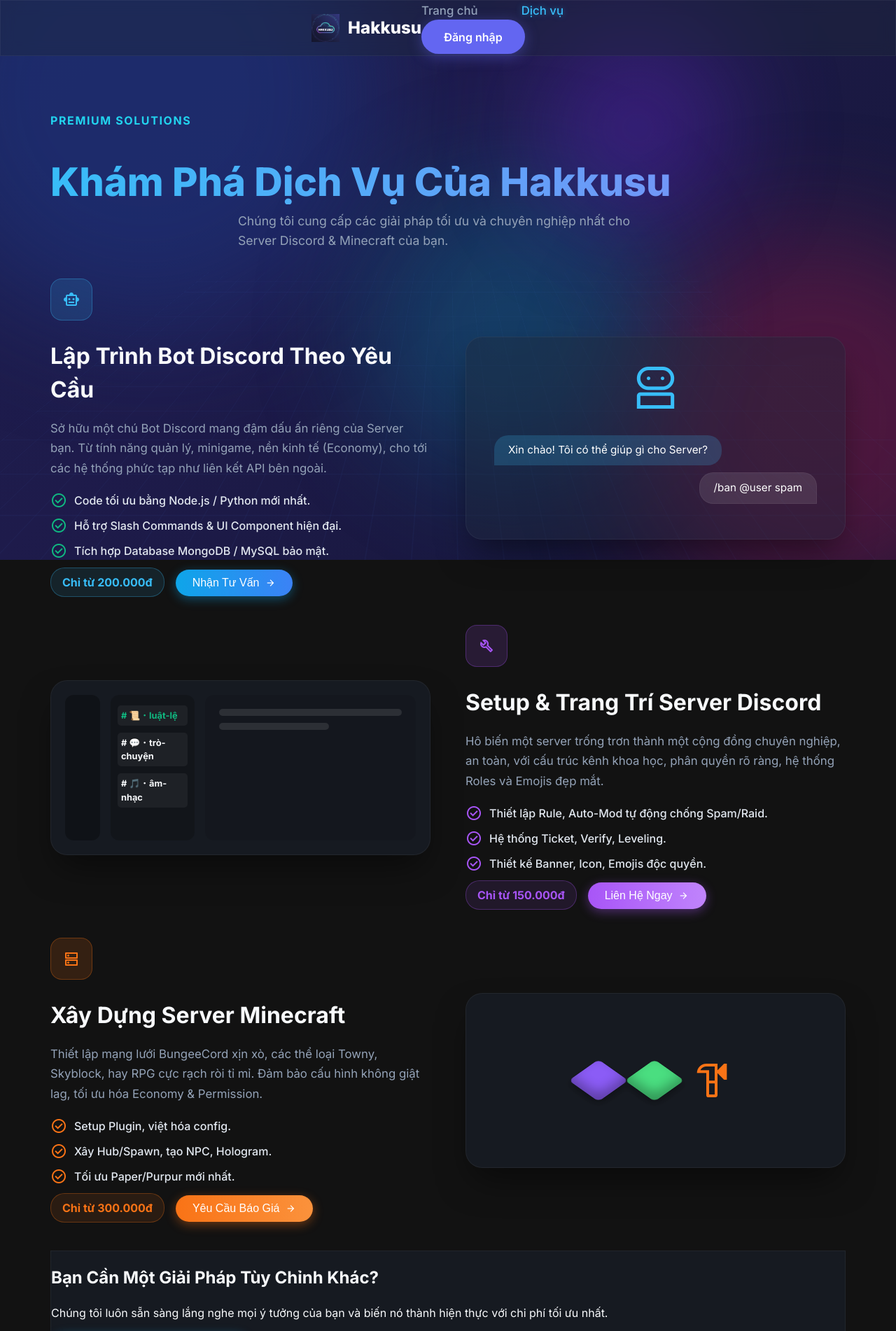
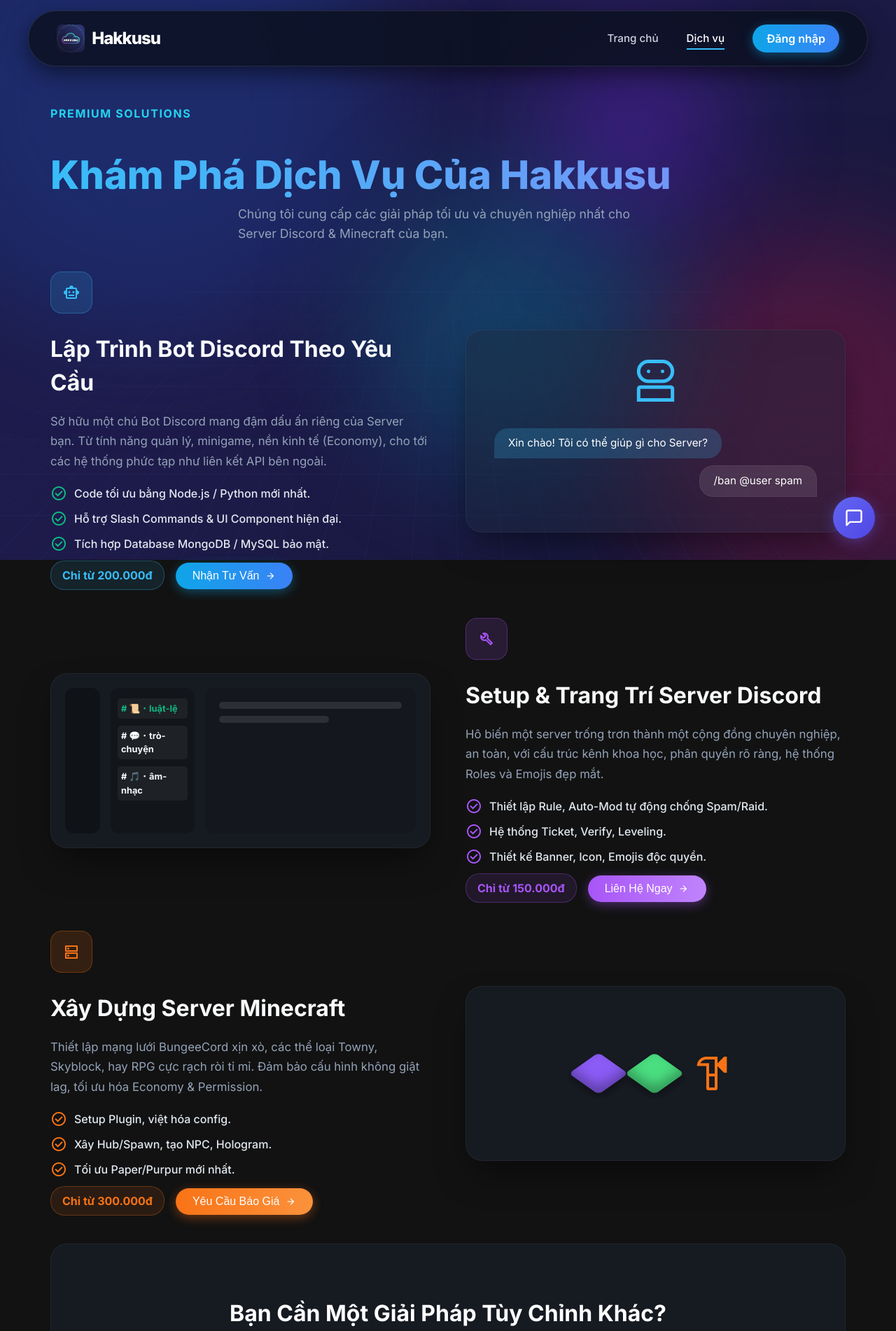
Before and after one commit to tobihax169/hakkusu, a Vue app: page /services in a window 1280 px wide. Shown: the top 1902 px of the page at 70% size. Built offline with nearby package versions, Linux system fonts and the light colour scheme.

Commit message:
sua layout

```diff
--- a/src/components/ChatWidget.vue
+++ b/src/components/ChatWidget.vue
@@ -1,5 +1,5 @@
 <script setup>
-import { ref, watch, nextTick, computed } from 'vue';
+import { ref, watch, nextTick, computed, onMounted, onUnmounted } from 'vue';
 import { useRouter } from 'vue-router';
 
 // State
@@ -119,6 +119,14 @@
   }
 };
 
+onMounted(() => {
+  window.addEventListener('open-chat', openChat);
+});
+
+onUnmounted(() => {
+  window.removeEventListener('open-chat', openChat);
+});
+
 const fileInput = ref(null);
 
 const triggerFileInput = () => {
@@ -214,8 +222,8 @@
 
 <template>
   <div class="chat-container">
-    <!-- Chat Launcher Button (Only show if logged in and not open) -->
-    <button v-if="!isOpen && isLoggedIn" @click="openChat" class="chat-launcher animate-fade-in">
+    <!-- Chat Launcher Button -->
+    <button v-if="!isOpen" @click="openChat" class="chat-launcher animate-fade-in">
       <svg viewBox="0 0 24 24" width="28" height="28" stroke="currentColor" stroke-width="2" fill="none" stroke-linecap="round" stroke-linejoin="round">
         <path d="M21 15a2 2 0 0 1-2 2H7l-4 4V5a2 2 0 0 1 2-2h14a2 2 0 0 1 2 2z"></path>
       </svg>
--- a/src/views/HomeView.vue
+++ b/src/views/HomeView.vue
@@ -20,6 +20,14 @@
 const toggleLang = () => {
   locale.value = locale.value === 'vi' ? 'en' : 'vi'
   localStorage.setItem('lang', locale.value)
+}
+
+const handleContact = () => {
+  if (!userName.value) {
+    router.push('/auth/login')
+  } else {
+    window.dispatchEvent(new CustomEvent('open-chat'))
+  }
 }
 
 const fetchBalance = async () => {
@@ -242,7 +250,7 @@
             <li><a href="#">Trung tâm trợ giúp</a></li>
             <li><a href="#">Điều khoản dịch vụ</a></li>
             <li><a href="#">Chính sách bảo mật</a></li>
-            <li><a href="#">Liên hệ</a></li>
+            <li><a href="#" @click.prevent="handleContact">Liên hệ</a></li>
           </ul>
         </div>
 
--- a/src/views/ServicesView.vue
+++ b/src/views/ServicesView.vue
@@ -13,8 +13,7 @@
   if (!userName.value) {
     router.push('/auth/login')
   } else {
-    // If we have a global way to open chat, we could trigger it. For now, open dashboard or emit event.
-    router.push('/dashboard')
+    window.dispatchEvent(new CustomEvent('open-chat'))
   }
 }
 
@@ -26,7 +25,7 @@
 <template>
   <div class="services-page app-wrapper">
     <!-- Navbar (Basic clone from Home for standalone page, but with back link) -->
-    <header class="glass sticky-top">
+    <header>
       <div class="header-content">
         <router-link to="/" class="logo-text">
           <img src="/logo.png" alt="Hakkusu Logo" class="brand-logo" />
@@ -39,11 +38,11 @@
           </nav>
           <div class="auth-buttons">
             <template v-if="userName">
-              <router-link to="/dashboard" class="btn-action rounded-pill btn-glow" v-if="role === 'admin' || role === 'staff'">Mở Panel</router-link>
-              <router-link to="/profile" class="btn-primary rounded-pill btn-glow" v-else>Client Panel</router-link>
+              <router-link to="/dashboard" class="btn-primary btn-pulse" v-if="role === 'admin' || role === 'staff'">Mở Panel</router-link>
+              <router-link to="/profile" class="btn-primary" v-else>Client Panel</router-link>
             </template>
             <template v-else>
-              <router-link to="/auth/login" class="btn-primary rounded-pill btn-glow px-4">Đăng nhập</router-link>
+              <router-link to="/auth/login" class="btn-primary btn-pulse">Đăng nhập</router-link>
             </template>
           </div>
         </div>
@@ -146,11 +145,11 @@
       </section>
 
       <!-- CTA -->
-      <section class="cta-section container text-center mb-5">
-         <div class="cta-box glass p-5 rounded-3xl animate-scale-in">
+      <section class="cta-section container">
+         <div class="cta-box glass animate-scale-in">
             <h2>Bạn Cần Một Giải Pháp Tùy Chỉnh Khác?</h2>
-            <p class="text-muted mt-2 mb-4">Chúng tôi luôn sẵn sàng lắng nghe mọi ý tưởng của bạn và biến nó thành hiện thực với chi phí tối ưu nhất.</p>
-            <button @click="handleContact" class="btn-glow btn-action px-5 py-3 text-lg">Chat Với Chăm Sóc Khách Hàng</button>
+            <p>Chúng tôi luôn sẵn sàng lắng nghe mọi ý tưởng của bạn và biến nó thành hiện thực với chi phí tối ưu nhất.</p>
+            <button @click="handleContact" class="btn-glow btn-action cta-btn">Chat Với Chăm Sóc Khách Hàng</button>
          </div>
       </section>
     </main>
@@ -194,57 +193,87 @@
   flex-direction: column;
 }
 
-.sticky-top {
-  position: sticky;
-  top: 0;
-  z-index: 1000;
-  background: rgba(11, 17, 32, 0.75);
-  backdrop-filter: blur(16px);
-  border-bottom: 1px solid rgba(255, 255, 255, 0.05);
+header {
+  position: fixed;
+  top: 15px;
+  left: 50%;
+  transform: translateX(-50%);
+  width: 95%;
+  max-width: 1200px;
+  z-index: 100;
+  border-radius: 50px;
+  background: rgba(11, 17, 32, 0.85);
+  box-shadow: 0 10px 30px rgba(0, 0, 0, 0.5);
+  border: 1px solid rgba(255, 255, 255, 0.1);
 }
 
 .header-content {
   display: flex;
+  justify-content: space-between;
   align-items: center;
-  justify-content: space-between;
-  padding: 1rem 5%;
-  max-width: 1400px;
-  margin: 0 auto;
+  width: 100%;
+  padding: 0.8rem 2.5rem;
 }
 
 .logo-text {
+  display: flex;
+  align-items: center;
+  gap: 10px;
   font-size: 1.5rem;
   font-weight: 800;
+  letter-spacing: -1px;
+  text-decoration: none;
   color: #fff;
-  text-decoration: none;
+}
+
+.brand-logo {
+  height: 40px;
+  width: auto;
+  border-radius: 8px;
+  object-fit: contain;
+}
+
+.header-right {
   display: flex;
   align-items: center;
-  gap: 12px;
+  gap: 2.5rem;
 }
-.brand-logo { height: 40px; }
+
+.desktop-nav {
+  display: flex;
+  gap: 2.5rem;
+}
 
 .desktop-nav a {
-  color: #94a3b8;
+  color: #cbd5e1;
+  text-decoration: none;
   font-weight: 500;
-  text-decoration: none;
-  font-size: 1.05rem;
+  font-size: 0.95rem;
   transition: color 0.3s;
-  margin-right: 30px;
+  position: relative;
+  padding: 5px 0;
 }
-.desktop-nav a:hover, .desktop-nav a.active {
-  color: #38bdf8;
-  text-shadow: 0 0 10px rgba(56, 189, 248, 0.4);
+.desktop-nav a::after {
+  content: '';
+  position: absolute;
+  width: 0;
+  height: 2px;
+  bottom: 0;
+  left: 0;
+  background-color: #38bdf8;
+  transition: width 0.3s ease;
 }
+.desktop-nav a:hover, .desktop-nav a.active { color: #fff; }
+.desktop-nav a:hover::after, .desktop-nav a.active::after { width: 100%; }
 
 .auth-buttons {
   display: flex;
-  gap: 15px;
   align-items: center;
 }
 
 /* Page content */
 .page-hero {
-  padding-top: 80px;
+  padding-top: 150px;
   padding-bottom: 40px;
 }
 
@@ -363,6 +392,46 @@
 .btn-orange { background: linear-gradient(90deg, #f97316, #fb923c); box-shadow: 0 4px 15px rgba(249, 115, 22, 0.4); }
 .btn-orange:hover { box-shadow: 0 6px 20px rgba(249, 115, 22, 0.6); }
 
+.btn-primary {
+  background: linear-gradient(90deg, #0ea5e9, #3b82f6);
+  border: none;
+  color: white;
+  font-weight: 600;
+  text-decoration: none;
+  box-shadow: 0 4px 15px rgba(14, 165, 233, 0.4);
+  transition: all 0.3s ease;
+  display: inline-flex;
+  align-items: center;
+  justify-content: center;
+  border-radius: 9999px;
+  padding: 8px 20px;
+}
+.btn-primary:hover {
+  box-shadow: 0 6px 20px rgba(14, 165, 233, 0.6);
+  transform: translateY(-2px);
+  color: white;
+}
+
+.btn-pulse {
+  position: relative;
+  overflow: hidden;
+}
+.btn-pulse::after {
+  content: '';
+  position: absolute;
+  top: -50%;
+  left: -50%;
+  width: 200%;
+  height: 200%;
+  background: linear-gradient(to right, rgba(255,255,255,0) 0%, rgba(255,255,255,0.4) 50%, rgba(255,255,255,0) 100%);
+  transform: rotate(30deg) translateX(-100%);
+  animation: shine 3s infinite;
+}
+@keyframes shine {
+  0% { transform: rotate(30deg) translateX(-100%); }
+  15%, 100% { transform: rotate(30deg) translateX(100%); }
+}
+
 .ml-3 { margin-left: 1rem; }
 .arr { font-size: 1rem; margin-left: 8px; }
 
@@ -457,6 +526,37 @@
   border: 1px solid rgba(255, 255, 255, 0.05);
 }
 
+/* CTA Box Details */
+.cta-section {
+  margin-bottom: 4rem;
+  margin-top: 2rem;
+}
+
+.cta-box {
+  padding: 3rem;
+  border-radius: 24px;
+  text-align: center;
+}
+
+.cta-box h2 {
+  font-size: 2rem;
+  color: white;
+  margin-bottom: 15px;
+  font-weight: 700;
+}
+
+.cta-box p {
+  color: #94a3b8;
+  margin-bottom: 2rem;
+  font-size: 1.1rem;
+}
+
+.cta-btn {
+  padding: 14px 30px;
+  font-size: 1.1rem;
+  font-weight: 600;
+}
+
 /* Modern Footer Clone */
 .modern-footer {
   margin-top: 5rem;
```
Also changed, not shown: 1 other file (tests, documents, lock files or other folders).
